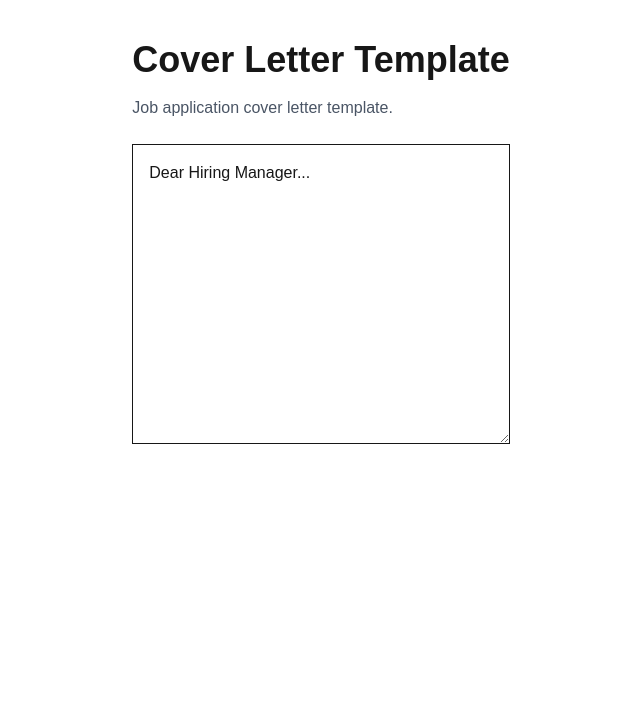
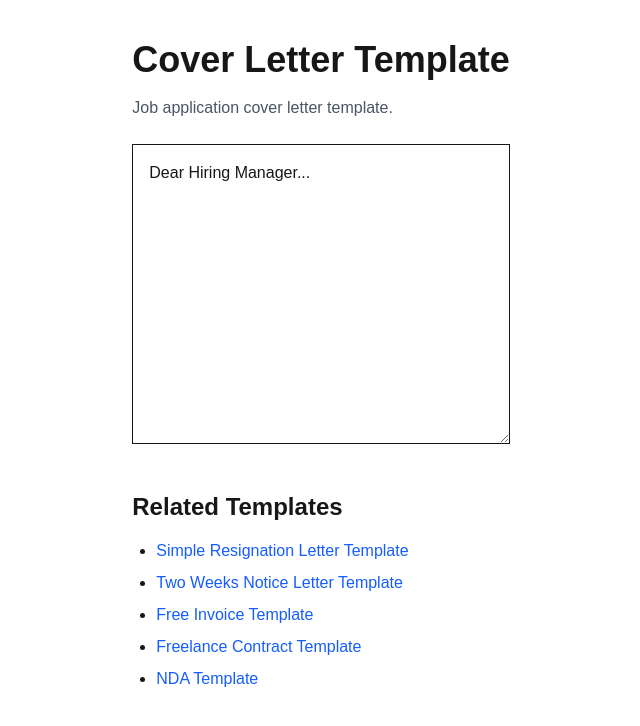
Before and after one commit to Airjam85/template-site, a Next.js app: page /templates/cover-letter-template in a window 1280 px wide. Shown: the top 726 px of the page, without its empty margins (319-959 px from the left). Built offline with nearby package versions, Linux system fonts and the light colour scheme.

Commit message:
Add internal linking

```diff
--- a/app/templates/[slug]/page.js
+++ b/app/templates/[slug]/page.js
@@ -1,3 +1,4 @@
+import Link from "next/link";
 import templates from "../../../content/templates.json";
 
 export async function generateStaticParams() {
@@ -15,6 +16,11 @@ export default async function TemplatePage({ params }) {
     return <div>Not found</div>;
   }
 
+  // basic related templates
+  const relatedTemplates = templates
+    .filter((t) => t.slug !== slug)
+    .slice(0, 5);
+
   return (
     <main className="max-w-3xl mx-auto p-10">
       <h1 className="text-4xl font-bold mb-4">
@@ -29,6 +35,26 @@ export default async function TemplatePage({ params }) {
         className="border w-full p-4 min-h-[300px]"
         defaultValue={template.body}
       />
+
+      {/* Internal Linking Section */}
+      <section className="mt-10">
+        <h2 className="text-2xl font-semibold mb-4">
+          Related Templates
+        </h2>
+
+        <ul className="list-disc pl-6 space-y-2">
+          {relatedTemplates.map((related) => (
+            <li key={related.slug}>
+              <Link
+                href={`/templates/${related.slug}`}
+                className="text-blue-600 hover:underline"
+              >
+                {related.title}
+              </Link>
+            </li>
+          ))}
+        </ul>
+      </section>
     </main>
   );
 }
```
